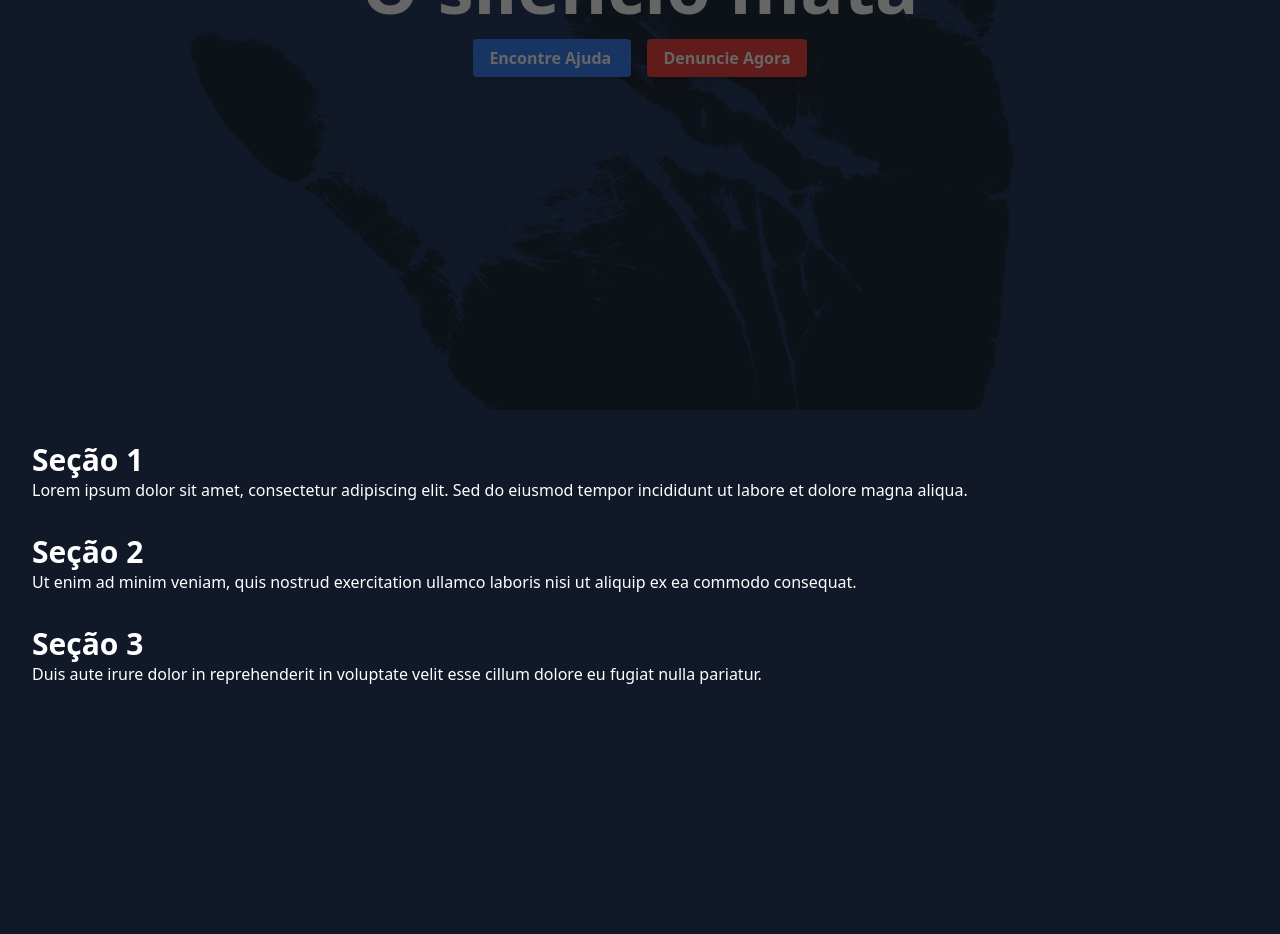
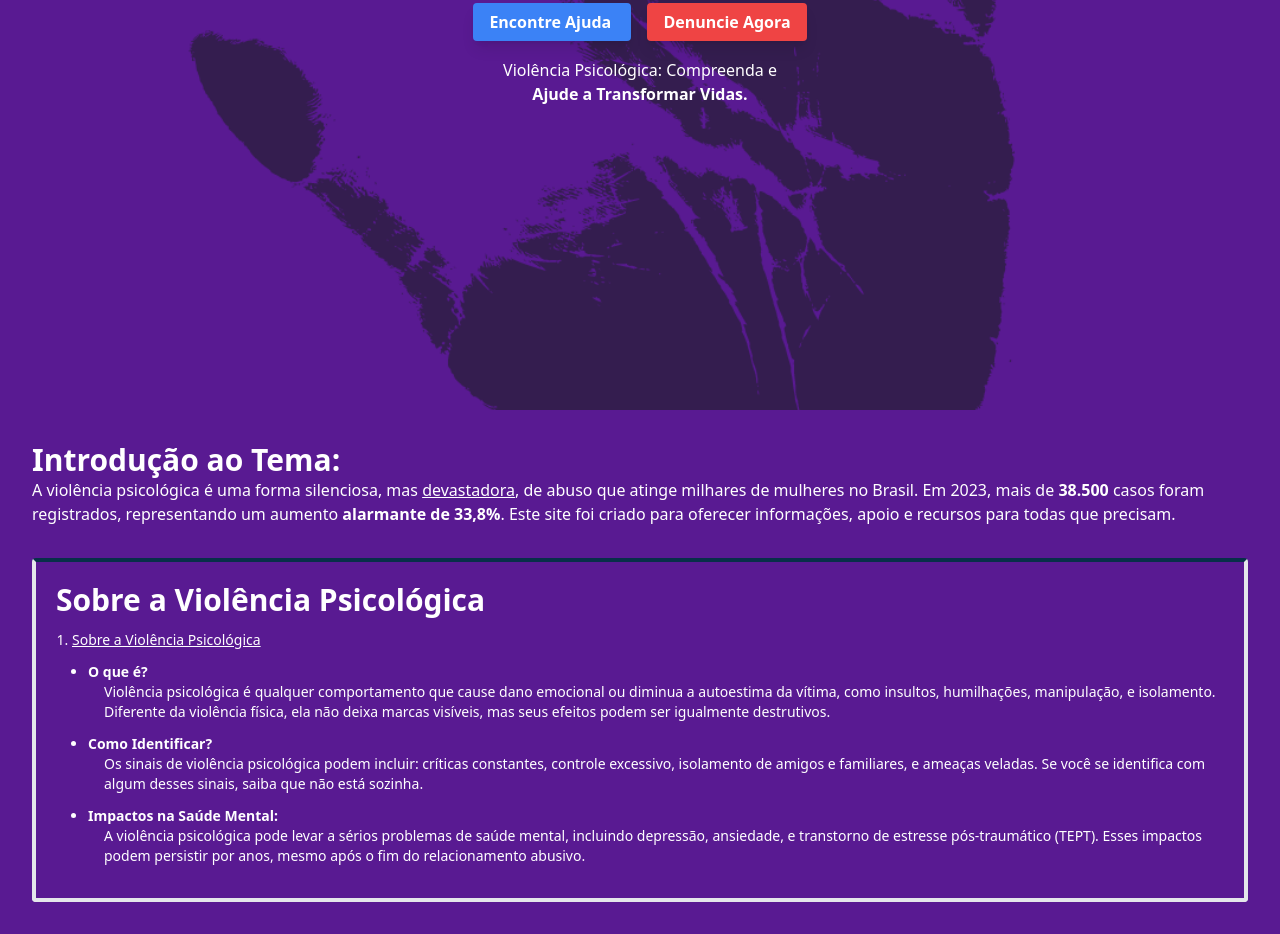
Before and after one commit to Danielalveslira/protegeela, a website: page index.html in a window 1280 px wide. Shown: the part 390-1324 px from the top of the page. Before the commit the page ends 1108 px from the top, so only its background shows below. Drawn offline with Linux system fonts and the light colour scheme.

Commit message:
adicionado novos topicos

```diff
--- a/index.html
+++ b/index.html
@@ -1,60 +1,79 @@
 <!DOCTYPE html>
 <html lang="en">
   <head>
-  <meta charset="UTF-8">
-  <meta name="viewport" content="width=device-width, initial-scale=1.0">
+    <meta charset="UTF-8" />
+    <meta name="viewport" content="width=device-width, initial-scale=1.0" />
     <title>Projeto</title>
-  <link href="../src/output.css" rel="stylesheet">
+    <link href="../src/output.css" rel="stylesheet" />
     <style>
       .background-image {
-        background-image: url('../img/O\ silêncio.png');
+        background-image: url("../img/O\ silêncio.png");
         background-size: cover;
         background-position: center;
         background-repeat: no-repeat;
-        filter: brightness(0.4); /* Ajusta a ofuscação */
       }
     </style>
   </head>
-<body class="bg-gray-900 text-white">
+  <body class="bg-customPurple text-white">
     <!-- Header -->
-    <header class="background-image w-full h-screen flex flex-col items-center justify-center space-y-6">
-      <h1 class="text-5xl md:text-7xl font-extrabold">
-          O silêncio mata
-      </h1>
+    <header
+      class="background-image w-full h-screen flex flex-col items-center justify-center space-y-6"
+    >
+      <h1 class="text-5xl md:text-7xl font-extrabold">O silêncio mata</h1>
       <div class="space-x-4">
-          <a target="_blank" href="https://www.mapadoacolhimento.org/"
-             class="bg-blue-500 hover:bg-blue-600 text-white font-bold py-2 px-4 rounded shadow-lg">
+        <a
+          target="_blank"
+          href="https://www.mapadoacolhimento.org/"
+          class="bg-blue-500 hover:bg-blue-600 text-white font-bold py-2 px-4 rounded shadow-lg"
+        >
           Encontre Ajuda
         </a>
-          <a href="tel:180"
-             class="bg-red-500 hover:bg-red-600 text-white font-bold py-2 px-4 rounded shadow-lg">
+        <a
+          href="tel:180"
+          class="bg-red-500 hover:bg-red-600 text-white font-bold py-2 px-4 rounded shadow-lg"
+        >
           Denuncie Agora
         </a>
       </div>
+      <p class="text-center bold">
+        Violência Psicológica: Compreenda e <br />
+        <b>Ajude a Transformar Vidas.</b>
+      </p>
     </header>
 
     <!-- Conteúdo Adicional -->
     <main class="p-8 space-y-8">
       <section>
-          <h2 class="text-3xl font-bold">Seção 1</h2>
+        <h2 class="text-3xl font-bold">Introdução ao Tema:</h2>
         <p>
-              Lorem ipsum dolor sit amet, consectetur adipiscing elit. Sed do eiusmod tempor incididunt ut labore et dolore magna aliqua.
+          A violência psicológica é uma forma silenciosa, mas <u>devastadora</u>, de
+          abuso que atinge milhares de mulheres no Brasil. Em 2023, mais de
+          <b>38.500</b> casos foram registrados, representando um aumento <b>alarmante de
+          33,8%</b>. Este site foi criado para oferecer informações, apoio e
+          recursos para todas que precisam.
         </p>
       </section>
 
-      <section>
-          <h2 class="text-3xl font-bold">Seção 2</h2>
-          <p>
-              Ut enim ad minim veniam, quis nostrud exercitation ullamco laboris nisi ut aliquip ex ea commodo consequat.
-          </p>
+      <section class="border-4 border-t-sky-950 rounded p-5 text-sm">
+        <h2 class="text-3xl font-bold">Sobre a Violência Psicológica</h2>
+        <ol class="list-decimal ml-4 my-3">
+            <li><u>Sobre a Violência Psicológica</u>
+                <ul class="list-disc ml-4 my-3">
+                    <li class="my-3"><b>O que é?</b>
+                        <p class="ml-4">Violência psicológica é qualquer comportamento que cause dano emocional ou diminua a autoestima da vítima, como insultos, humilhações, manipulação, e isolamento. Diferente da violência física, ela não deixa marcas visíveis, mas seus efeitos podem ser igualmente destrutivos.</p>
+                    </li>
+                    <li><b>Como Identificar?</b>
+                        <p class="ml-4">Os sinais de violência psicológica podem incluir: críticas constantes, controle excessivo, isolamento de amigos e familiares, e ameaças veladas. Se você se identifica com algum desses sinais, saiba que não está sozinha.</p>
+                    </li class="my-3">
+                    <li class="my-3"> <b>Impactos na Saúde Mental:</b>
+                        <p class="ml-4">A violência psicológica pode levar a sérios problemas de saúde mental, incluindo depressão, ansiedade, e transtorno de estresse pós-traumático (TEPT). Esses impactos podem persistir por anos, mesmo após o fim do relacionamento abusivo.</p>
+                    </li>
+                </ul>
+            </li>
+        </ol>
       </section>
 
-      <section>
-          <h2 class="text-3xl font-bold">Seção 3</h2>
-          <p>
-              Duis aute irure dolor in reprehenderit in voluptate velit esse cillum dolore eu fugiat nulla pariatur.
-          </p>
-      </section>
+
     </main>
   </body>
 </html>
--- a/tailwind.config.js
+++ b/tailwind.config.js
@@ -4,7 +4,11 @@ module.exports = {
 
     '*.{html,js}'],
   theme: {
-    extend: {},
+    extend: {
+      colors: {
+        customPurple: '#591a92',
+      },
+    },
   },
   plugins: [],
 }
```
Also changed, not shown: img/O silêncio(1).png (added), src/output.css. Lines whose indentation alone changed are shown as unchanged.
